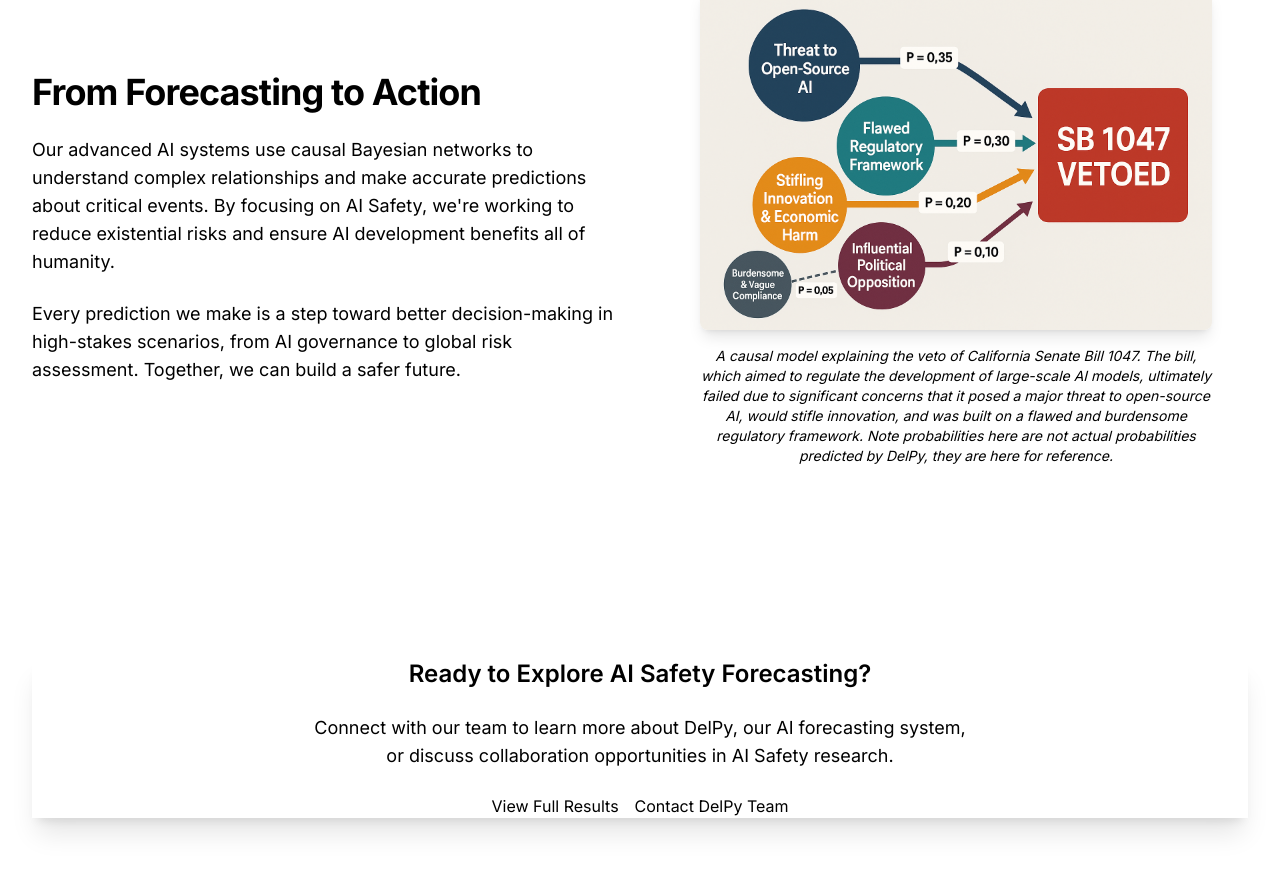
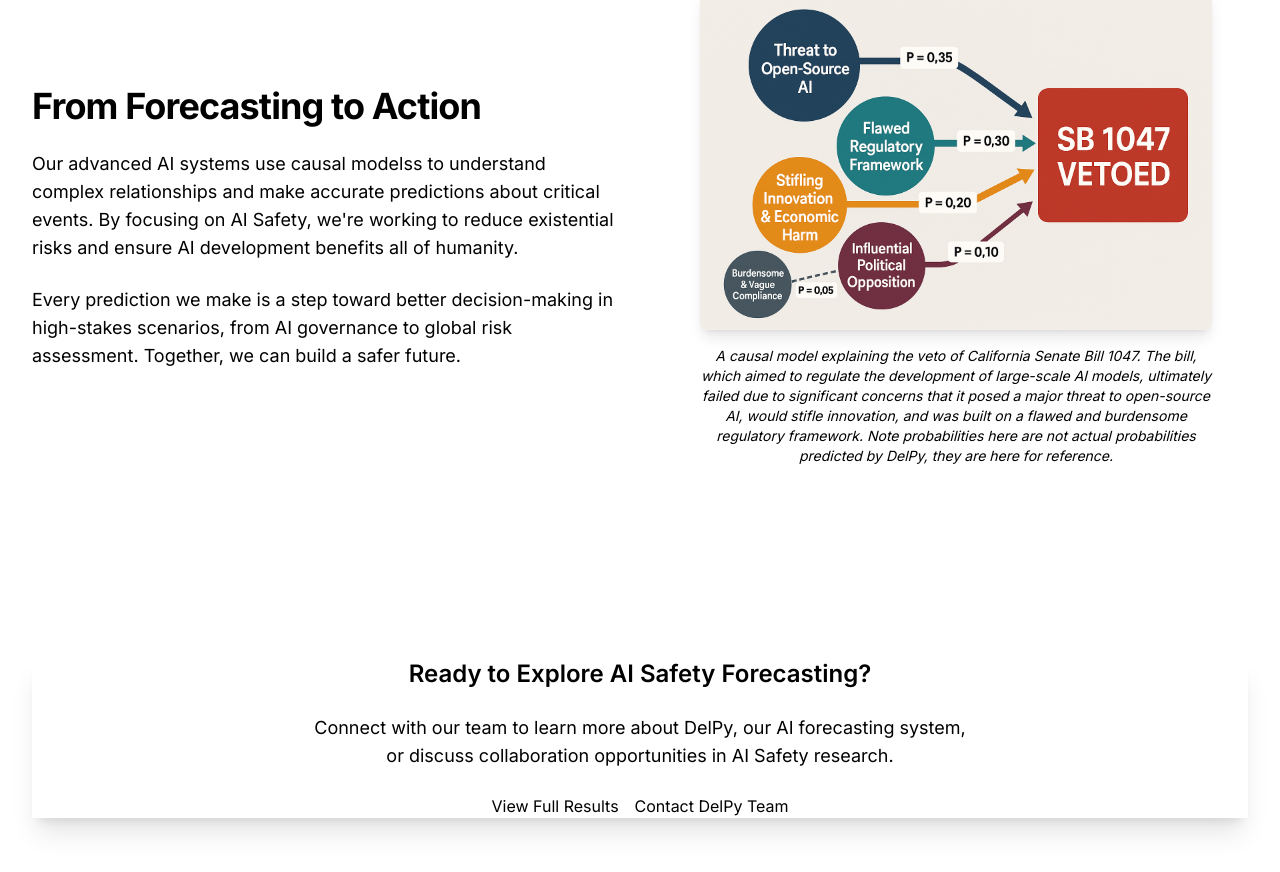
Before and after one commit to aiforecastlabs/forecast-website, a Next.js app: page / in a window 1280 px wide. Shown: the part 1200-2072 px from the top of the page. Built offline with nearby package versions, Linux system fonts and the light colour scheme.

Commit message:
Update page.tsx

```diff
--- a/src/app/page.tsx
+++ b/src/app/page.tsx
@@ -81,11 +81,11 @@
                 From Forecasting to Action
               </h2>
               <p className="text-lg text-base-content/70 mb-6">
-                Our advanced AI systems use causal Bayesian networks to
-                understand complex relationships and make accurate predictions
-                about critical events. By focusing on AI Safety, we&apos;re
-                working to reduce existential risks and ensure AI development
-                benefits all of humanity.
+                Our advanced AI systems use causal modelss to understand complex
+                relationships and make accurate predictions about critical
+                events. By focusing on AI Safety, we&apos;re working to reduce
+                existential risks and ensure AI development benefits all of
+                humanity.
               </p>
               <p className="text-lg text-base-content/70">
                 Every prediction we make is a step toward better decision-making
```
